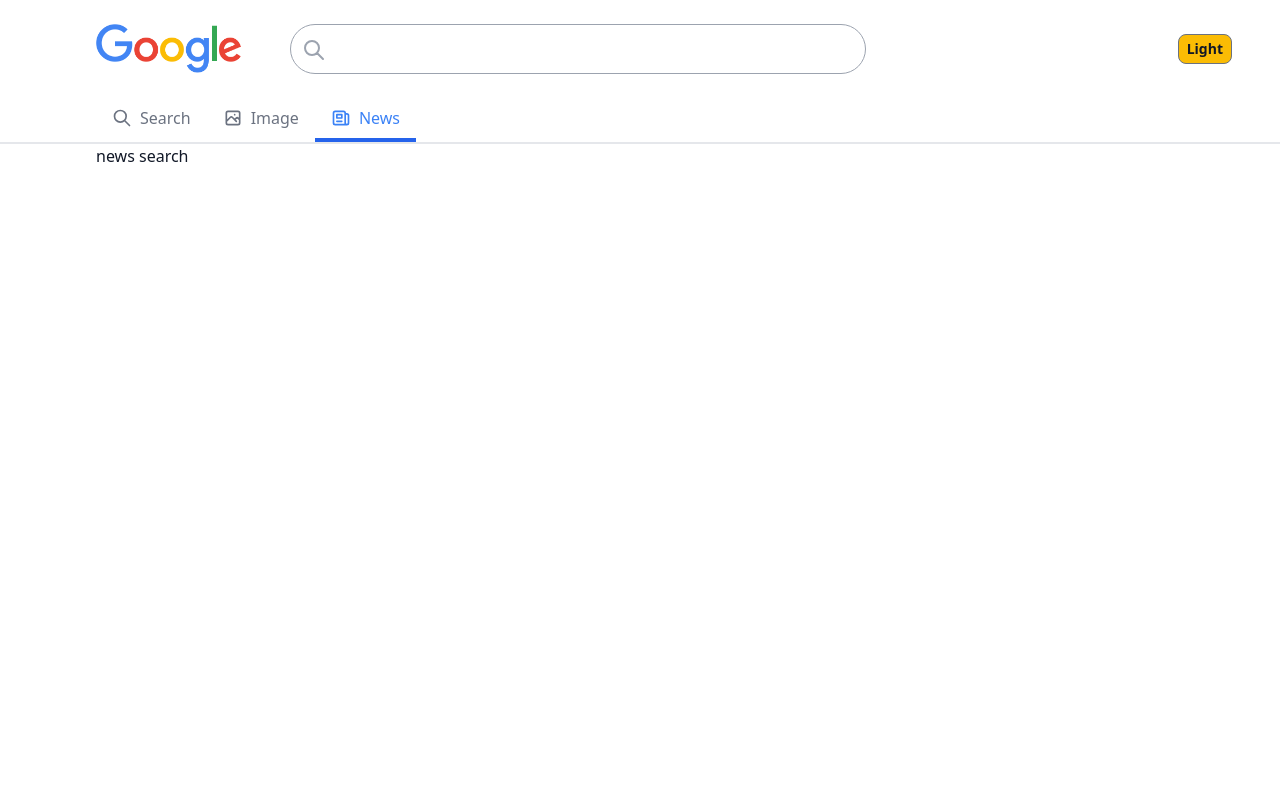
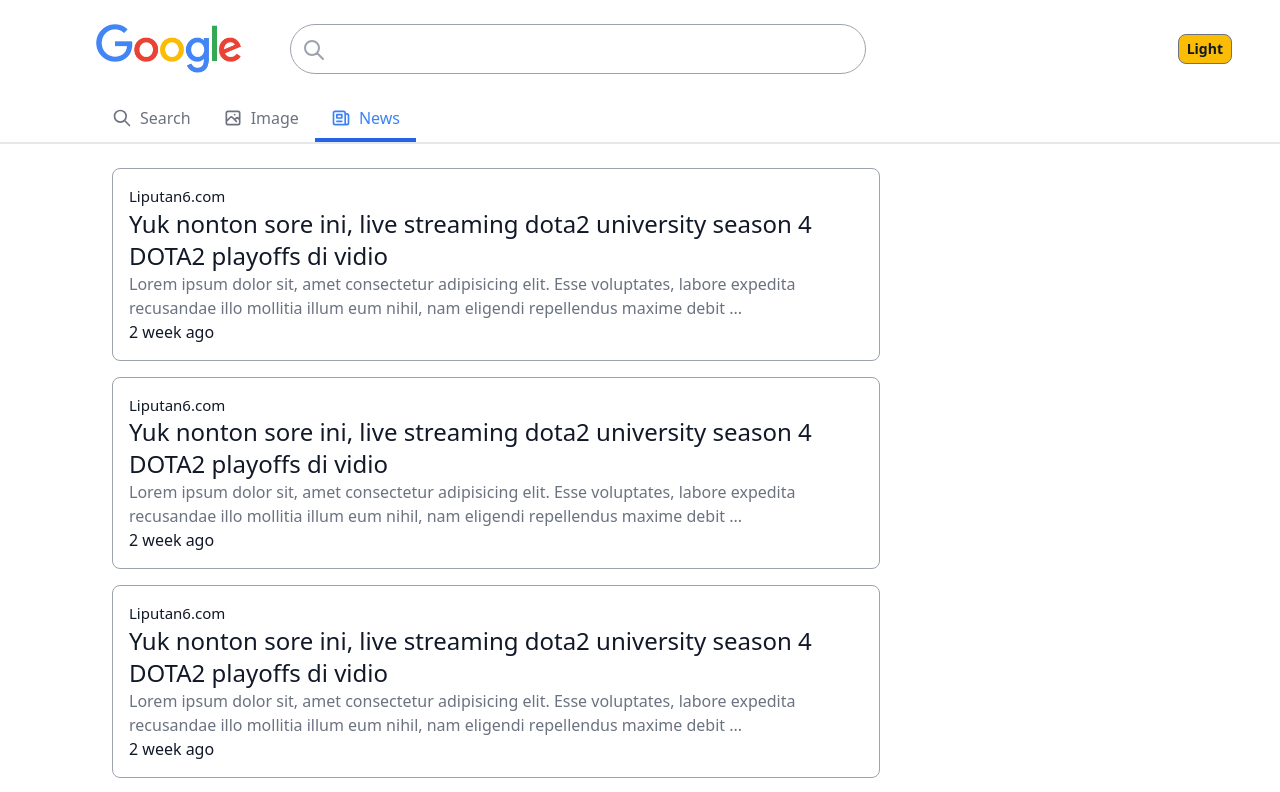
Before and after one commit to edwinsatya/mini-google, a React (Create React App) app: page /news in a window 1280 px wide. Shown: the top 792 px of the page. Built offline with nearby package versions, Linux system fonts and the light colour scheme; no server answers.

Commit message:
update implement ui news page

```diff
--- a/src/components/atoms/Typography/Title.jsx
+++ b/src/components/atoms/Typography/Title.jsx
@@ -2,8 +2,8 @@
 
 const Title = ({ className, text }) => {
   const shorthTitle = useMemo(() => {
-    if (text.length > 30) {
-      return text.substring(0, 30) + " ...";
+    if (text.length > 100) {
+      return text.substring(0, 100) + " ...";
     }
     return text;
   }, [text]);
--- a/src/components/molecules/Cards/ImageCard.jsx
+++ b/src/components/molecules/Cards/ImageCard.jsx
@@ -6,7 +6,7 @@
   return (
     <div className="flex flex-col gap-2">
       <img
-        className="cursor-pointer hover:shadow-lg hover:dark:shadow-gray-800"
+        className="cursor-pointer hover:shadow-lg hover:shadow-gray-300 hover:dark:shadow-gray-800 hover:scale-105 transition ease-in-out duration-200 w-full max-w-xs"
         src={image.src}
         alt={image.alt}
       />
--- a/src/components/molecules/Cards/NewsCard.jsx
+++ b/src/components/molecules/Cards/NewsCard.jsx
@@ -1,5 +1,29 @@
+import { useState } from "react";
+import Description from "../../atoms/Typography/Description";
+import TextLink from "../../atoms/Typography/TextLink";
+import Title from "../../atoms/Typography/Title";
+
 const NewsCard = () => {
-  return <div>NewsCard</div>;
+  const [onHover, setOnHover] = useState(false);
+
+  return (
+    <div
+      className="p-4 max-w-3xl rounded-lg border border-gray-400 cursor-pointer"
+      onMouseEnter={() => setOnHover(() => true)}
+      onMouseLeave={() => setOnHover(() => false)}
+    >
+      <TextLink className="dark:text-[#BDC1C6]" text="Liputan6.com" />
+      <Title
+        className={`${onHover ? "text-blue-500 dark:text-blue-400" : ""}`}
+        text="Yuk nonton sore ini, live streaming dota2 university season 4 DOTA2 playoffs di vidio"
+      />
+      <Description
+        className="text-gray-500"
+        text="Lorem ipsum dolor sit, amet consectetur adipisicing elit. Esse voluptates, labore expedita recusandae illo mollitia illum eum nihil, nam eligendi repellendus maxime debitis. Et corrupti similique incidunt fugiat dolor nemo impedit asperiores eveniet eum? Ea numquam temporibus dolorem voluptatibus ullam illum laudantium esse, a consectetur nostrum mollitia id officiis reprehenderit amet tempora dolores nemo atque sunt saepe magnam eos quae sit ipsa blanditiis. Nam vel alias veritatis praesentium voluptatum recusandae repellat soluta nobis, nihil vitae molestiae officia minima et culpa aliquid iure sunt! Perferendis itaque laudantium quod illum asperiores! Veritatis aut hic beatae fugiat in expedita quo vitae non sequi, amet qui maxime magni vel pariatur? Dolore totam nemo, consectetur laborum quibusdam at officiis! Fugiat quas est eveniet iste deserunt et sed excepturi cupiditate, obcaecati quam magni eius quia voluptatem. Suscipit voluptatem obcaecati dolor voluptas atque quaerat ipsam ad doloribus doloremque voluptates, in totam? Sit libero itaque voluptates, sint provident earum, molestias, hic amet iste iusto non quos id laborum vel doloribus facere iure odit architecto natus veniam pariatur dolorem voluptas consectetur? Consequuntur velit cumque est magni exercitationem aspernatur reiciendis placeat omnis, excepturi voluptatibus esse temporibus quidem modi numquam corporis. Et at sit praesentium repellat maxime asperiores sint hic architecto?"
+      />
+      <Description className="dark:text-[#BDC1C6]" text="2 week ago" />
+    </div>
+  );
 };
 
 export default NewsCard;
--- a/src/pages/ImageSearch.jsx
+++ b/src/pages/ImageSearch.jsx
@@ -39,7 +39,7 @@
         <p>loading...</p>
       ) : (
         <ContentWrapper className="p-2 lg:p-6">
-          <CardsWrapper className="w-full flex flex-col lg:flex-row flex-wrap justify-center items-center gap-8">
+          <CardsWrapper className="w-full flex flex-col lg:flex-row flex-wrap justify-center items-center gap-4 lg:gap-7">
             {dataApi.image_results?.map((result, idx) => (
               <ImageCard key={idx} result={result} />
             ))}
--- a/src/pages/NewsSearch.jsx
+++ b/src/pages/NewsSearch.jsx
@@ -1,14 +1,19 @@
-import Layout from "../components/organisms/Layout";
 import { useLocation } from "react-router-dom";
 import { UseGlobalContext } from "../store/context";
 import { useEffect } from "react";
+import Layout from "../components/organisms/Layout";
+import getSearchApi from "../service/getSearchApi";
+import ContentWrapper from "../components/organisms/ContentWrapper";
+import CardsWrapper from "../components/molecules/Cards/CardsWrapper";
+import NewsCard from "../components/molecules/Cards/NewsCard";
 
 const NewsSearch = () => {
   const meta = {
     title: "Google Search",
     desc: "Search engine google api",
   };
-  const { dispatch } = UseGlobalContext();
+  const { state, dispatch } = UseGlobalContext();
+  const { dataApi, isLoading } = state;
   const query = useLocation().search;
   const pathUrl = useLocation().pathname;
 
@@ -17,11 +22,35 @@
     const type = pathUrl.substring(1);
     dispatch({ type: "CHANGE_KEYWORD", payload: keyword });
     dispatch({ type: "CHANGE_TYPE", payload: type });
+    dispatch({ type: "CHANGE_IS_LOADING", payload: true });
+
+    getSearchApi()
+      .then((res) => {
+        dispatch({ type: "SET_DATA_API", payload: res });
+      })
+      .catch((err) => {
+        dispatch({ type: "SET_IS_ERROR", payload: true });
+      });
   }, []); // eslint-disable-line react-hooks/exhaustive-deps
 
   return (
     <Layout {...meta}>
-      <section className="px-4 lg:px-24">news search</section>
+      {isLoading ? (
+        <p>loading...</p>
+      ) : (
+        <ContentWrapper className="py-2 px-6 lg:py-6 lg:px-28">
+          <CardsWrapper className="flex flex-col gap-2 lg:gap-4">
+            <NewsCard />
+            <NewsCard />
+            <NewsCard />
+            <NewsCard />
+            <NewsCard />
+            <NewsCard />
+            <NewsCard />
+            <NewsCard />
+          </CardsWrapper>
+        </ContentWrapper>
+      )}
     </Layout>
   );
 };
--- /dev/null
+++ b/src/pages/ReadingList.jsx
@@ -0,0 +1,7 @@
+import React from "react";
+
+const ReadingList = () => {
+  return <div>ReadingList</div>;
+};
+
+export default ReadingList;
```
